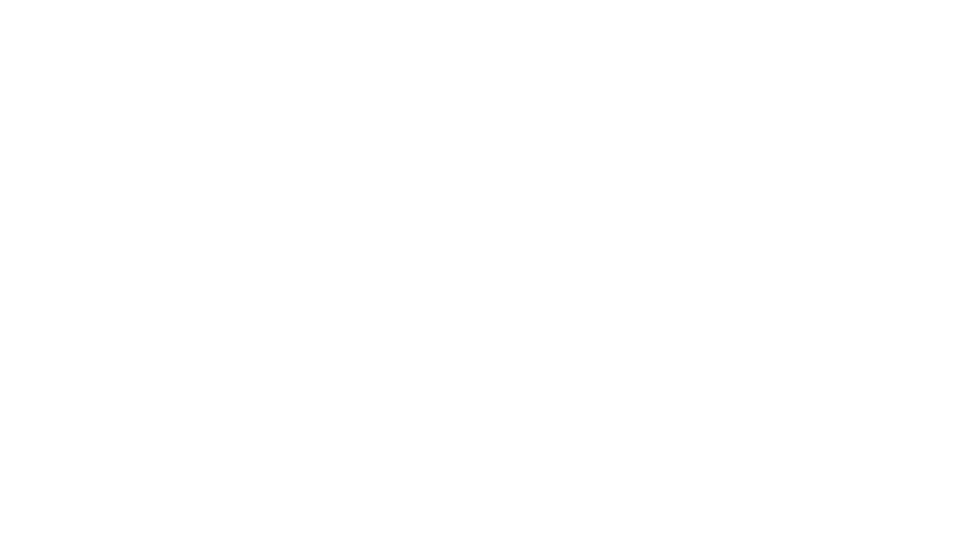
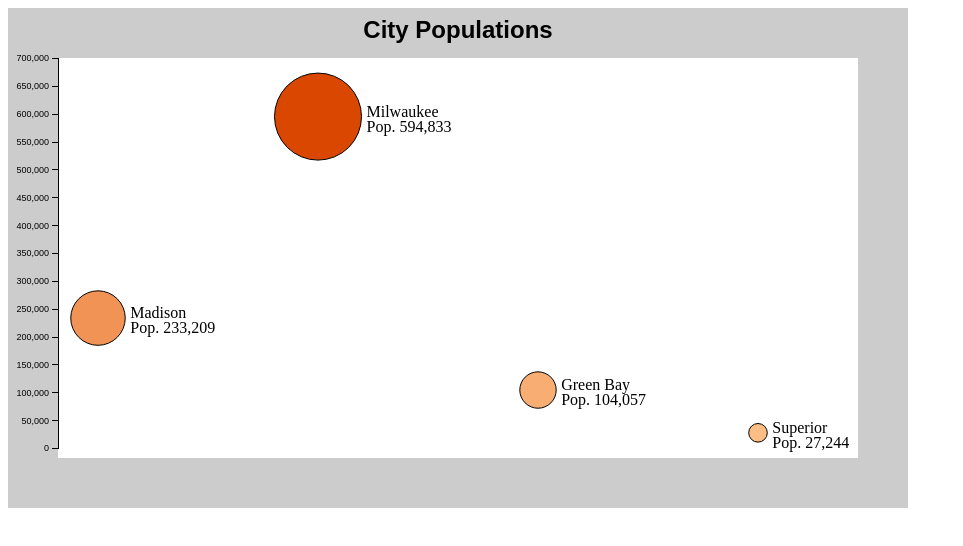
Before and after one commit to daniell23/unit-3, a plain HTML site: page index.html in a window 1280 px wide. Shown: the whole page, without its empty margins (0-963 px from the left). Drawn offline with Linux system fonts and the light colour scheme.

Commit message:
unit3
update

```diff
--- a/css/style.css
+++ b/css/style.css
@@ -1 +1,18 @@
-/*Add CSS styles here*/
+.axis path,
+.axis line {
+    fill: none;
+    stroke: black;
+    stroke-width: 1px;
+    shape-rendering: crispEdges;
+}
+
+.axis text {
+    font-family: sans-serif;
+    font-size: 0.9em;
+}
+
+.title {
+    font-family: sans-serif;
+    font-size: 1.5em;
+    font-weight: bold;
+}
--- a/index.html
+++ b/index.html
@@ -24,5 +24,6 @@
 
         <!--put your external script links here-->
         <script type="text/javascript" src="js/main.js"></script>
+        <script type="text/javascript" src="lib/d3.js"></script>
     </body>
 </html>
--- a/js/main.js
+++ b/js/main.js
@@ -1 +1,153 @@
-// Add all scripts to the JS folder
+//execute script when window is loaded
+window.onload = function(){
+
+    //SVG dimension variables
+    var w = 900, h = 500;
+
+    var container = d3.select("body") //get the <body> element from the DOM
+        .append("svg") //put a new svg in the body
+        .attr("width", w) //assign the width
+        .attr("height", h) //assign the height
+        .attr("class", "container") //always assign a class (as the block name) for styling and future selection
+        .style("background-color", "rgba(0,0,0,0.2)"); //only put a semicolon at the end of the block!
+
+    //innerRect block
+    var innerRect = container.append("rect") //put a new rect in the svg
+        .datum(400) //a single value is a datum
+        .attr("width", function(d){ //rectangle width
+            return d * 2; //400 * 2 = 800
+        })
+        .attr("height", function(d){ //rectangle height
+            return d; //400
+        })
+        .attr("class", "innerRect") //class name
+        .attr("x", 50) //position from left on the x (horizontal) axis
+        .attr("y", 50) //position from top on the y (vertical) axis
+        .style("fill", "#FFFFFF"); //fill color
+
+    var cityPop = [
+        {
+            city: 'Madison',
+            population: 233209
+        },
+        {
+            city: 'Milwaukee',
+            population: 594833
+        },
+        {
+            city: 'Green Bay',
+            population: 104057
+        },
+        {
+            city: 'Superior',
+            population: 27244
+        }
+    ];
+
+    var x = d3.scaleLinear() //create the scale
+    .range([90, 750]) //output min and max
+    .domain([0, 3]); //input min and max
+
+
+    //find the minimum value of the array
+    var minPop = d3.min(cityPop, function(d){
+        return d.population;
+    });
+
+    //find the maximum value of the array
+    var maxPop = d3.max(cityPop, function(d){
+        return d.population;
+    });
+
+    //scale for circles center y coordinate
+    var y = d3.scaleLinear()
+        .range([440, 50]) //was 440, 95
+        .domain([0, 700000]); //was minPop, maxPop
+    //color scale generator
+    var color = d3.scaleLinear()
+        .range([
+            "#FDBE85",
+            "#D94701"
+        ])
+        .domain([
+            minPop,
+            maxPop
+        ]);
+
+    //Example 2.6 line 3
+    var circles = container.selectAll(".circles") //create an empty selection
+        .data(cityPop) //here we feed in an array
+        .enter() //one of the great mysteries of the universe
+        .append("circle") //inspect the HTML--holy crap, there's some circles there
+        .attr("class", "circles")
+        .attr("id", function(d){
+            return d.city;
+        })
+        .attr("r", function(d){
+            //calculate the radius based on population value as circle area
+            var area = d.population * 0.01;
+            return Math.sqrt(area/Math.PI);
+        })
+        .attr("cx", function(d, i){
+            //use the scale generator with the index to place each circle horizontally
+            return x(i);
+        })
+        .attr("cy", function(d){
+            return y(d.population);
+        })
+        .style("fill", function(d, i){ //add a fill based on the color scale generator
+            return color(d.population);
+        })
+        .style("stroke", "#000"); //black circle stroke
+
+    var yAxis = d3.axisLeft(y);
+
+    //create axis g element and add axis
+    var axis = container.append("g")
+        .attr("class", "axis")
+        .attr("transform", "translate(50, 0)")
+        .call(yAxis)
+
+    var title = container.append("text")
+        .attr("class", "title")
+        .attr("text-anchor", "middle")
+        .attr("x", 450)
+        .attr("y", 30)
+        .text("City Populations");
+    var labels = container.selectAll(".labels")
+        .data(cityPop)
+        .enter()
+        .append("text")
+        .attr("class", "labels")
+        .attr("text-anchor", "left")
+        .attr("y", function(d){
+            //vertical position centered on each circle
+            return y(d.population);
+        });
+
+    //first line of label
+    var nameLine = labels.append("tspan")
+        .attr("class", "nameLine")
+        .attr("x", function(d,i){
+            //horizontal position to the right of each circle
+            return x(i) + Math.sqrt(d.population * 0.01 / Math.PI) + 5;
+        })
+        .text(function(d){
+            return d.city;
+        });
+
+    //create format generator
+    var format = d3.format(",");
+
+    //second line of label
+    var popLine = labels.append("tspan")
+        .attr("class", "popLine")
+        .attr("x", function(d,i){
+            //horizontal position to the right of each circle
+            return x(i) + Math.sqrt(d.population * 0.01 / Math.PI) + 5;
+        })
+        .attr("dy", "15") //vertical offset
+        .text(function(d){
+            return "Pop. " + format(d.population); //use format generator to format numbers
+        });
+};
```
Also changed, not shown: lib/d3/package/package.json (deleted, +0 -84 lines), lib/d3/package/src/index.js (deleted, +0 -30 lines), lib/d3.js (renamed from lib/d3/package/dist/d3.js), lib/d3.min.js (renamed from lib/d3/package/dist/d3.min.js), 2 other files.
